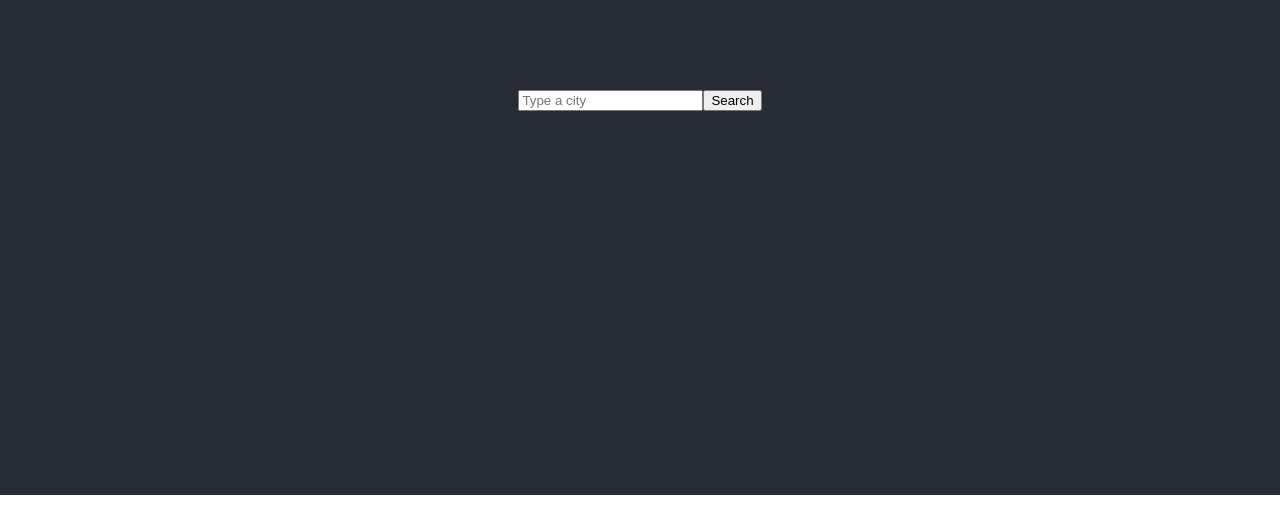
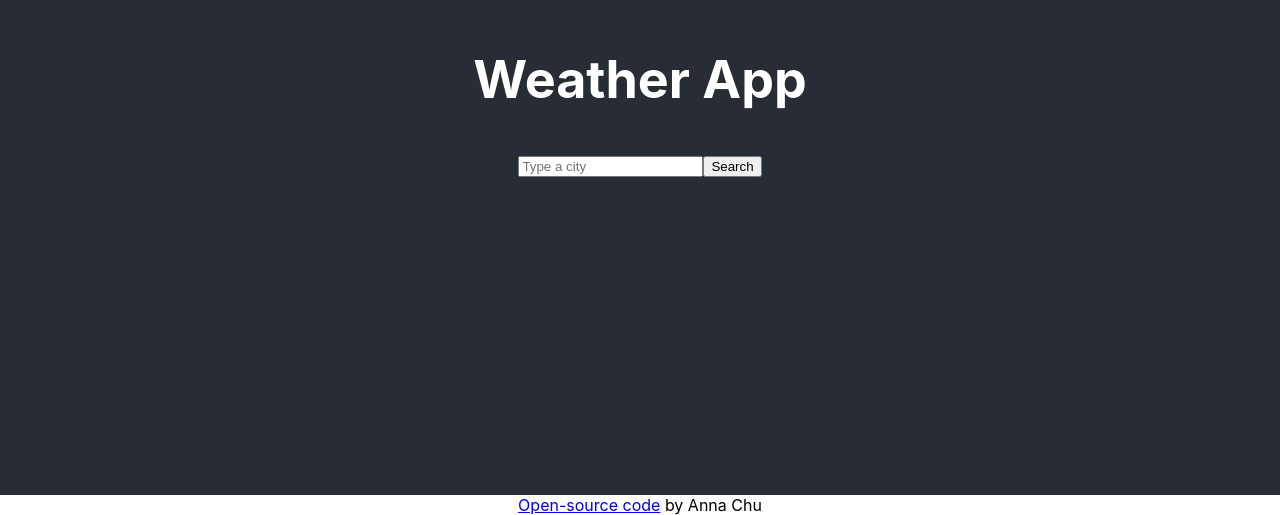
Before and after one commit to annannanna123/weather-react, a React (Create React App) app: page / in a window 1280 px wide. Shown: the part 305-820 px from the top of the page. Built offline with nearby package versions, Linux system fonts and the light colour scheme.

Commit message:
Added link to GitHub repository

```diff
--- a/src/App.js
+++ b/src/App.js
@@ -7,8 +7,15 @@ function App() {
   return (
     <div className="App">
       <header className="App-header">
+        <h1>Weather App</h1>
         <Search />
       </header>
+      <footer>
+        <a href="https://github.com/annannanna123/weather-react">
+          Open-source code
+        </a>{" "}
+        by Anna Chu
+      </footer>
     </div>
   );
 }
--- a/src/CurrentWeather.js
+++ b/src/CurrentWeather.js
@@ -20,6 +20,7 @@ export default function CurrentWeather(props) {
 
   return (
     <div className="CurrentWeather">
+      <h2>{props.city}</h2>
       <li>Temperature: {Math.round(weather.temperature)}°C</li>
       <li>Description: {weather.description}</li>
       <li>Humidity: {weather.humidity}%</li>
```
